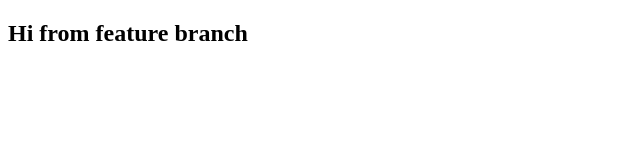
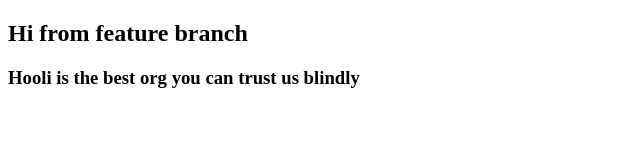
Before and after one commit to MrAbhi9/TASK2, a plain HTML site: page index.html in a window 1280 px wide. Shown: the whole page, without its empty margins (0-640 px from the left). Drawn offline with Linux system fonts and the light colour scheme.

Commit message:
updated the newfeature

```diff
--- a/index.html
+++ b/index.html
@@ -6,5 +6,6 @@
     </head>
     <body>
         <h2>Hi from feature branch </h2>
+        <h3>Hooli is the best org you can trust us blindly</h3>
     </body>
 </html>
```
